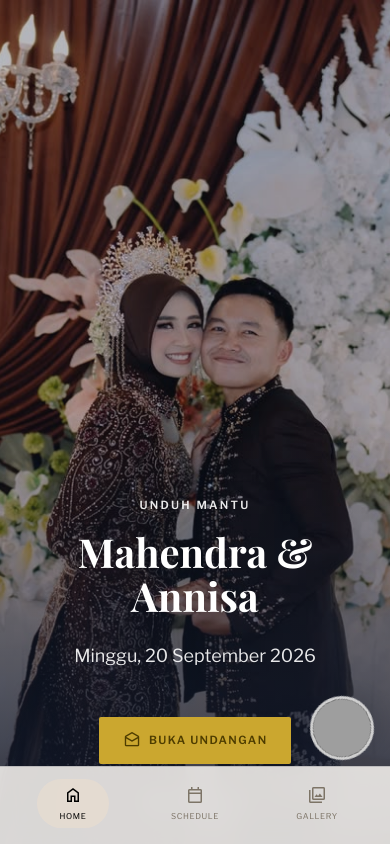
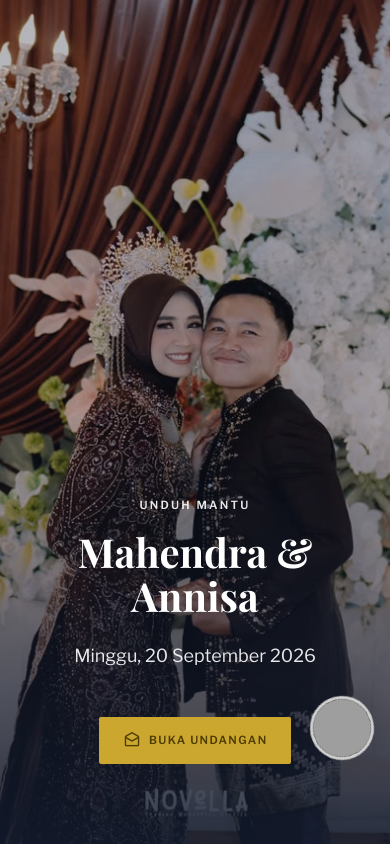
Before and after one commit to trisuma/Unduh-Mantu-Mahendra-dan-Anissa, a React (Vite) app: page / in a window 390 px wide. Built offline with nearby package versions, Linux system fonts and the light colour scheme; grey boxes are pictures that could not be loaded.

Commit message:
perbaikan maps

```diff
--- a/src/App.css
+++ b/src/App.css
@@ -416,6 +416,52 @@
   color: var(--primary);
   letter-spacing: 0.1em;
   text-transform: uppercase;
+}
+
+.maps-section {
+  padding: 5rem 1.5rem 6rem;
+  background: var(--surface-container-low);
+}
+
+.maps-inner {
+  max-width: 42rem;
+  margin: 0 auto;
+  text-align: center;
+}
+
+.maps-heading {
+  margin-bottom: 2rem;
+}
+
+.maps-heading h2 {
+  margin: 0 0 0.85rem;
+  font-family: 'Playfair Display', serif;
+  font-size: clamp(1.8rem, 3vw, 2.4rem);
+  color: var(--primary);
+}
+
+.maps-heading p:last-child {
+  max-width: 32rem;
+  margin: 0 auto;
+  color: var(--on-surface-variant);
+}
+
+.map-frame {
+  overflow: hidden;
+  aspect-ratio: 16 / 10;
+  border: 1px solid var(--tertiary-container);
+  box-shadow: 0 16px 32px rgba(28, 28, 25, 0.12);
+}
+
+.map-frame iframe {
+  display: block;
+  width: 100%;
+  height: 100%;
+  border: 0;
+}
+
+.maps-button {
+  margin-top: 1.75rem;
 }
 
 .countdown {
--- a/src/App.tsx
+++ b/src/App.tsx
@@ -38,7 +38,6 @@ const storyItems = [
 
 function App() {
   const [invitationOpen, setInvitationOpen] = useState(false)
-  const [activeSection, setActiveSection] = useState('hero')
   const [musicPlaying, setMusicPlaying] = useState(false)
   const audioRef = useRef<HTMLAudioElement>(null)
 
@@ -81,28 +80,6 @@ function App() {
     return () => observer.disconnect()
   }, [invitationOpen])
 
-  useEffect(() => {
-    const sectionIds = ['hero', 'schedule', 'gallery']
-    const updateActiveSection = () => {
-      const focusLine = window.innerHeight * 0.35
-      let visibleSection = 'hero'
-
-      sectionIds.forEach((sectionId) => {
-        const section = document.getElementById(sectionId)
-        if (section && section.getBoundingClientRect().top <= focusLine) {
-          visibleSection = sectionId
-        }
-      })
-
-      setActiveSection(visibleSection)
-    }
-
-    updateActiveSection()
-    window.addEventListener('scroll', updateActiveSection, { passive: true })
-
-    return () => window.removeEventListener('scroll', updateActiveSection)
-  }, [invitationOpen])
-
   const handleOpenInvitation = (event: MouseEvent<HTMLAnchorElement>) => {
     event.preventDefault()
     setInvitationOpen(true)
@@ -143,10 +120,7 @@ function App() {
 
       <section className="hero-section" id="hero">
         <div className="hero-image-wrap">
-          <img
-            alt="Mahendra and Annisa wedding hero image"
-            src={heroImage}
-          />
+          <img alt="Mahendra and Annisa wedding hero image" src={heroImage} />
           <div className="hero-overlay" />
         </div>
 
@@ -250,6 +224,33 @@ function App() {
         </div>
         </section>
 
+        <section className="maps-section reveal" id="maps">
+          <div className="maps-inner">
+            <div className="maps-heading reveal-item">
+              <p className="eyebrow">LOKASI ACARA</p>
+              <h2>Temukan Lokasi Kami</h2>
+              <p>Silakan buka Google Maps untuk mendapatkan petunjuk arah menuju lokasi acara.</p>
+            </div>
+            <div className="map-frame reveal-card">
+              <iframe
+                title="Lokasi acara di Apotek Lestari"
+                src="https://www.google.com/maps?q=APOTEK+LESTARI,+-4.2620491,104.5679834&z=17&output=embed"
+                loading="lazy"
+                referrerPolicy="no-referrer-when-downgrade"
+              />
+            </div>
+            <a
+              className="primary-button maps-button reveal-item"
+              href="https://www.google.com/maps/place/APOTEK+LESTARI/@-4.262044,104.565409,15z/data=!4m12!1m5!3m4!2zNMKwMTUnNDMuNCJTIDEwNMKwMzMnNTUuNSJF!8m2!3d-4.2620437!4d104.5654085!3m5!1s0x2e38e1f41c6393cf:0x2b579ef980784b6f!8m2!3d-4.2620491!4d104.5679834!16s%2Fg%2F11k9s67b4f?hl=id-ID&entry=ttu&g_ep=EgoyMDI2MDgxNy4wIKXMDSoASAFQAw%3D%3D"
+              target="_blank"
+              rel="noreferrer"
+            >
+              <span className="material-symbols-outlined">location_on</span>
+              BUKA GOOGLE MAPS
+            </a>
+          </div>
+        </section>
+
         <section className="story-section reveal" id="story">
         <div className="story-inner">
           <h2 className="story-heading reveal-item">
@@ -347,36 +348,6 @@ function App() {
         </section>
       </div>
 
-      <nav className="mobile-nav" aria-label="Mobile navigation">
-        <a
-          className={`mobile-link ${activeSection === 'hero' ? 'active' : ''}`}
-          href="#hero"
-          aria-current={activeSection === 'hero' ? 'page' : undefined}
-          onClick={() => setActiveSection('hero')}
-        >
-          <span className="material-symbols-outlined">home</span>
-          <span>Home</span>
-        </a>
-        <a
-          className={`mobile-link ${activeSection === 'schedule' ? 'active' : ''}`}
-          href="#schedule"
-          aria-current={activeSection === 'schedule' ? 'page' : undefined}
-          onClick={() => setActiveSection('schedule')}
-        >
-          <span className="material-symbols-outlined">calendar_today</span>
-          <span>Schedule</span>
-        </a>
-        <a
-          className={`mobile-link ${activeSection === 'gallery' ? 'active' : ''}`}
-          href="#gallery"
-          aria-current={activeSection === 'gallery' ? 'page' : undefined}
-          onClick={() => setActiveSection('gallery')}
-        >
-          <span className="material-symbols-outlined">photo_library</span>
-          <span>Gallery</span>
-        </a>
-      </nav>
-
       <audio ref={audioRef} src={weddingMusic} loop preload="auto" />
 
       <button
```
